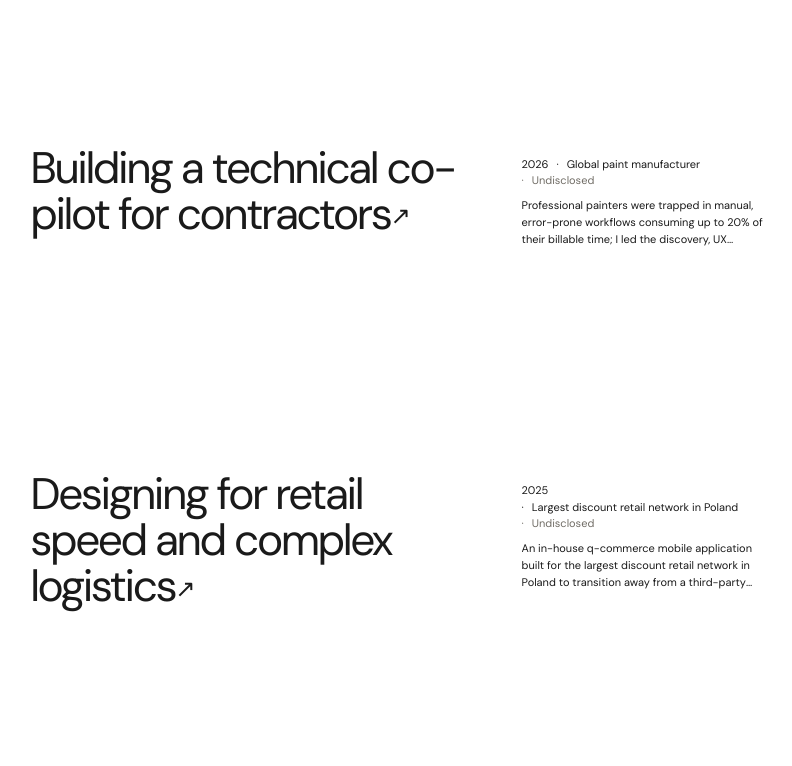
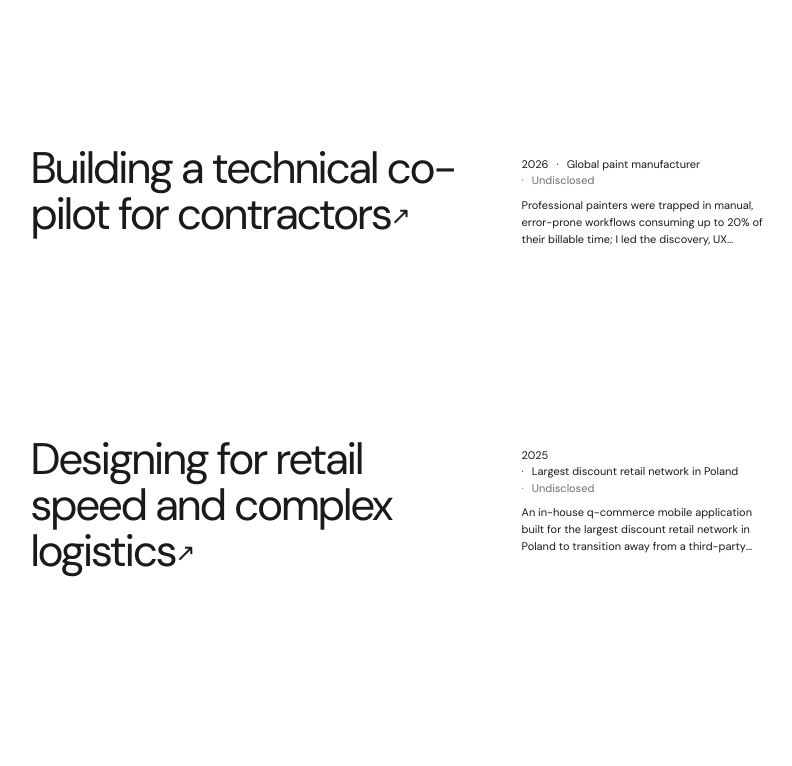
Before and after one commit to agaebox-afk/agamalik, a React (Vite) app: page / in a window 1280 px wide. Shown: the part 1060-1826 px from the top of the page, without its empty margins (429-1221 px from the left). Built offline with nearby package versions, Linux system fonts and the light colour scheme; the HTML template or start-up script is replaced by a standard one.

Commit message:
Darken unhovered Recent projects headings by 20% and reduce gap by 20%

```diff
--- a/src/index.css
+++ b/src/index.css
@@ -135,10 +135,10 @@ section { min-height: 70vh; padding: 80px 0 180px; scroll-margin-top: 20px; }
 @keyframes copyIn { from { opacity: 0; transform: translateY(12px) } to { opacity: 1; transform: none } }
 .section-title { font-size: clamp(52px, 6.5vw, 104px); line-height: .98; letter-spacing: -.055em; font-weight: 500; margin: 0 0 92px; }
 .beyond-title-word { display: inline-block; }
-.work-list { display: grid; gap: clamp(150px, 22vh, 220px); }
-.work-showcase-item { display: grid; grid-template-columns: minmax(0, 1.55fr) minmax(180px, .85fr); column-gap: clamp(28px, 4vw, 56px); align-items: start; width: min(100%, 900px); padding: 24px; border: 0; opacity: 1; }
+.work-list { display: grid; gap: clamp(120px, 17.6vh, 176px); }
+.work-showcase-item { display: grid; grid-template-columns: minmax(0, 1.55fr) minmax(180px, .85fr); column-gap: clamp(28px, 4vw, 56px); align-items: start; width: min(100%, 900px); padding: 24px; border: 0; opacity: 1; transition: opacity .25s ease; }
 .work-row.work-showcase-item { padding: 24px; }
-.work-list:hover .work-showcase-item { opacity: .55; }
+.work-list:hover .work-showcase-item { opacity: .4; }
 .work-list .work-showcase-item:hover { opacity: 1; }
 .work-project-title-column, .work-project-info-column { min-width: 0; }
 .work-project-link { display: block; width: fit-content; max-width: 100%; margin: 0; padding: 0; border: 0; background: none; color: inherit; text-align: left; cursor: pointer; }
@@ -149,8 +149,8 @@ section { min-height: 70vh; padding: 80px 0 180px; scroll-margin-top: 20px; }
 .work-project-meta > span + span::before { content: '·'; margin-right: 8px; }
 .work-project-meta .work-undisclosed { color: var(--muted); font-size: inherit; }
 .work-row.work-showcase-item .work-project-info-column > p { display: -webkit-box; max-width: 260px; margin: 0; overflow: hidden; color: var(--text); font-size: 11px; line-height: 1.55; -webkit-box-orient: vertical; -webkit-line-clamp: 3; }
-.work-row { padding: 24px 0 56px; border-top: 1px solid color-mix(in srgb, var(--text) 18%, transparent); opacity: .52; transition: opacity .25s ease; }
-.work-list:hover .work-row { opacity: .2; }
+.work-row { padding: 24px 0 56px; border-top: 1px solid color-mix(in srgb, var(--text) 18%, transparent); opacity: 1; transition: opacity .25s ease, border-color .25s ease; }
+.work-list:hover .work-row { opacity: .4; }
 .work-list .work-row:hover { opacity: 1; }
 .work-row.work-showcase-item, .site.grid-mode .work-row.work-showcase-item { border: 0; }
 .project-icon { width: 20px; height: 20px; fill: none; stroke: currentColor; stroke-width: 1.6; stroke-linecap: round; stroke-linejoin: round; }
@@ -251,7 +251,7 @@ section { min-height: 70vh; padding: 80px 0 180px; scroll-margin-top: 20px; }
 .project-next { padding-top: 110px; }
 .project-next a { display: inline-flex; align-items: center; gap: 10px; color: inherit; font-size: 16px; text-decoration: none; transition: color .2s ease; }
 .project-next a:hover { color: var(--accent); }
-.work-row { padding: 18px 0 0; border: 0; border-top: 1px solid color-mix(in srgb, var(--text) 18%, transparent); opacity: 1; transition: border-color .25s ease; }
+.work-row { padding: 18px 0 0; border: 0; border-top: 1px solid color-mix(in srgb, var(--text) 18%, transparent); opacity: 1; transition: opacity .25s ease, border-color .25s ease; }
 .site.grid-mode .work-row.work-showcase-item { border-top-color: var(--text); }
 .work-top { display: flex; justify-content: space-between; }
 .muted, .work-row p { color: var(--muted); transition: color .4s ease; }
@@ -372,7 +372,7 @@ button:focus-visible, a:focus-visible, input:focus-visible { outline: 2px solid
   .beyond-intro { margin-bottom: 56px; font-size: 28px; }
   .work-row h2 { font-size: clamp(43px, 13vw, 66px); }
   .work-row p { font-size: 15px; }
-  .work-list { gap: 96px; }
+  .work-list { gap: 77px; }
   .work-row.work-showcase-item { grid-template-columns: 1fr; row-gap: 18px; padding: 20px 12px; }
   .work-project-link h3 { font-size: clamp(32px, 9.5vw, 46px); }
   .work-project-meta { margin-top: 0; font-size: 12px; }
```
